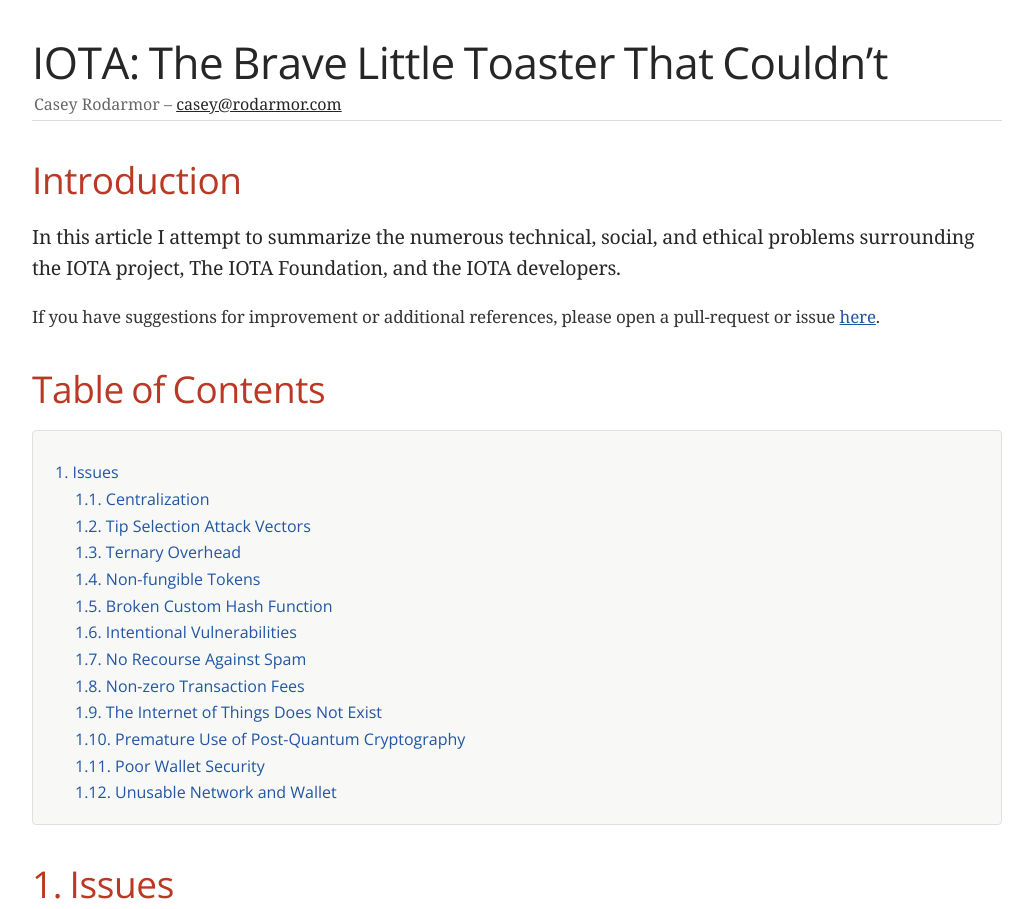
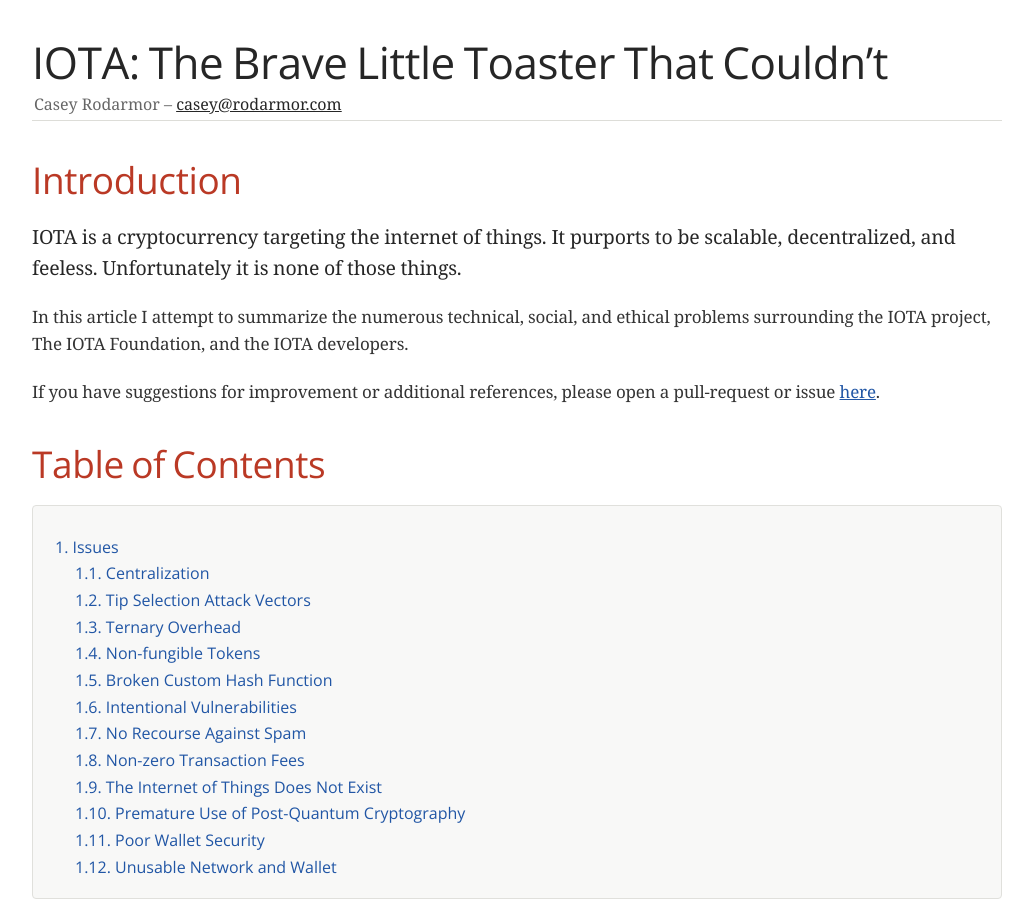
Before and after one commit to casey/iota, a plain HTML site: page docs/index.html in a window 1280 px wide. Shown: the top 909 px of the page, without its empty margins (123-1156 px from the left). Drawn offline with nearby package versions, Linux system fonts and the light colour scheme; a web font is replaced by a local one.

Commit message:
Add introduction

```diff
--- a/docs/index.html
+++ b/docs/index.html
@@ -452,6 +452,9 @@ body.book #toc,body.book #preamble,body.book h1.sect0,body.book .sect1>h2{page-b
 <div class="sectionbody">
 <h2 id="_introduction" class="discrete">Introduction</h2>
 <div class="paragraph">
+<p>IOTA is a cryptocurrency targeting the internet of things. It purports to be scalable, decentralized, and feeless. Unfortunately it is none of those things.</p>
+</div>
+<div class="paragraph">
 <p>In this article I attempt to summarize the numerous technical, social, and ethical problems surrounding the IOTA project, The IOTA Foundation, and the IOTA developers.</p>
 </div>
 <div class="paragraph">
```
Also changed, not shown: 1 other file.
